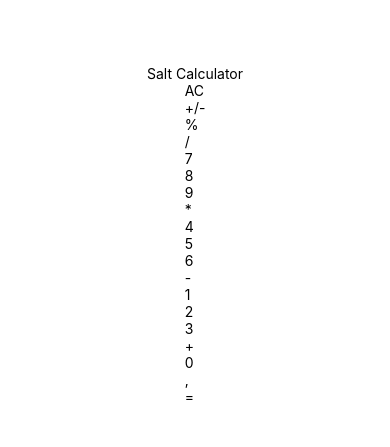
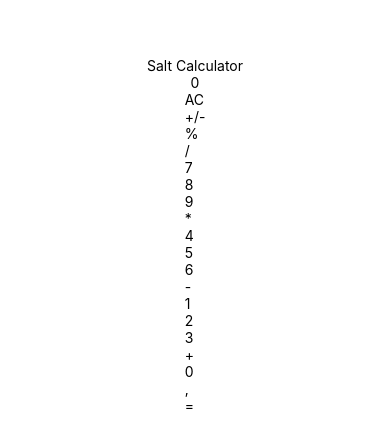
Before and after one commit to marinakinalone/react-native-calculator, a React Native app in the folder rnCalculator/: screen / in a window 390 px wide. Shown: the part 187-634 px from the top of the page. Built offline with nearby package versions, Linux system fonts and the light colour scheme.

Commit message:
implement main logic

```diff
--- a/rnCalculator/App.js
+++ b/rnCalculator/App.js
@@ -2,12 +2,29 @@ import { StatusBar } from 'expo-status-bar';
 import { StyleSheet, Text, View } from 'react-native';
 import Header from './components/Header'
 import Keyboard from './components/Keyboard'
+import Display from './components/Display'
+import { useState } from 'react';
 
 export default function App() {
+  const [items, setItems] = useState([]);
+  const [result, setResult] = useState(0);
+
+  const handlePress = (value) => {
+    if (value === "=") {
+      setResult(eval(items.join('')));
+      setItems([]);
+      return
+    }
+    const itemsCopy = [...items, value]
+    setItems(itemsCopy);
+    setResult(itemsCopy.join(''));
+    console.log(value);
+  }
   return (
     <View style={styles.container}>
       <Header />
-      <Keyboard />
+      <Display result={result}/>
+      <Keyboard handlePress={handlePress} />
       <StatusBar style="auto" />
     </View>
   );
--- a/rnCalculator/components/Display.js
+++ b/rnCalculator/components/Display.js
@@ -0,0 +1,12 @@
+import React from 'react'
+import { View, Text, StyleSheet, TouchableOpacity } from 'react-native';
+
+
+const Display = ({result}) => {
+  return (
+    <View>
+        <Text>{result}</Text>
+    </View>
+  )
+}
+export default Display;
--- a/rnCalculator/components/Keyboard.js
+++ b/rnCalculator/components/Keyboard.js
@@ -2,15 +2,11 @@ import { View, Text, StyleSheet, TouchableOpacity } from 'react-native';
 import React from 'react'
 
 
-const Keyboard = () => {
+const Keyboard = ({handlePress}) => {
   const btnValues = [
     "AC","+/-", "%", "/","7","8","9","*","4","5","6","-","1","2","3","+","0",",","="];
 
-  const handlePress = (value) => {
-    console.log(value);
-    alert(value);
-    return true;
-  }
+
   return (
     <View>
       {btnValues.map((value,index) => {
```
